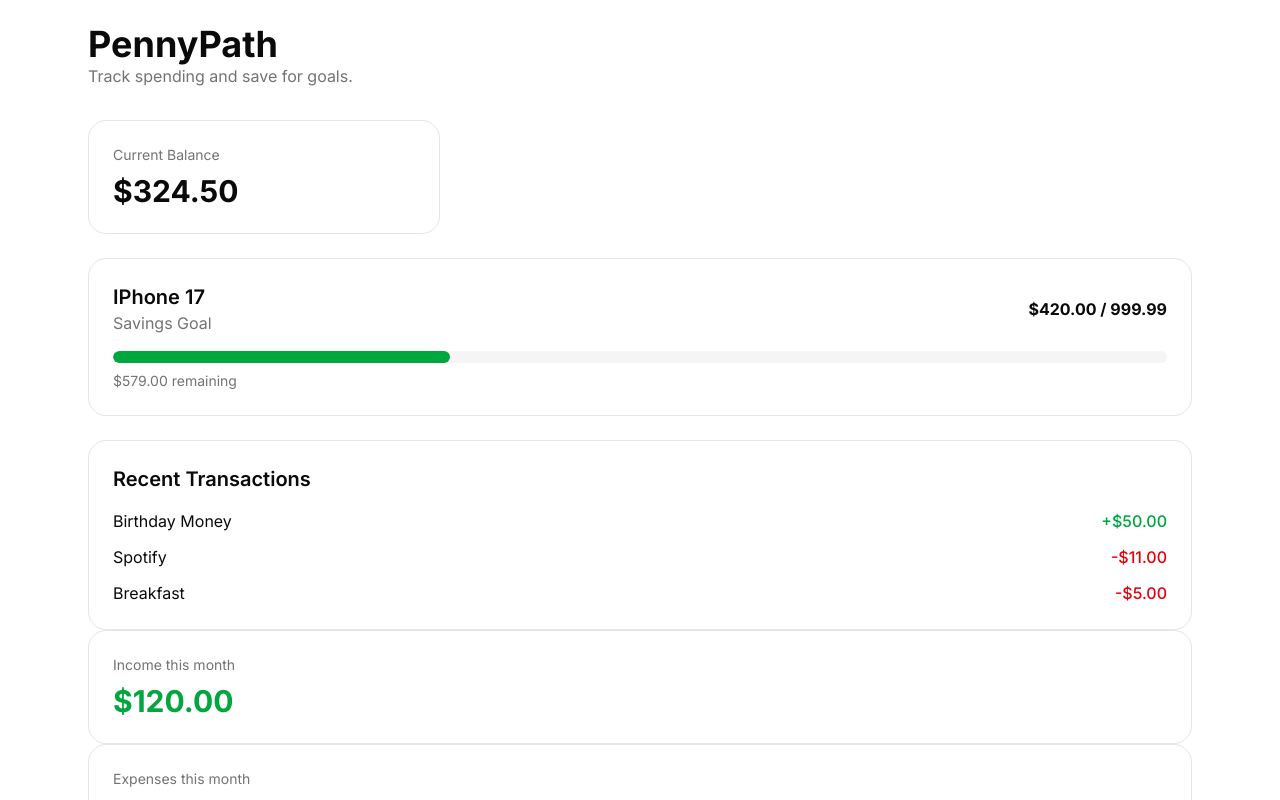
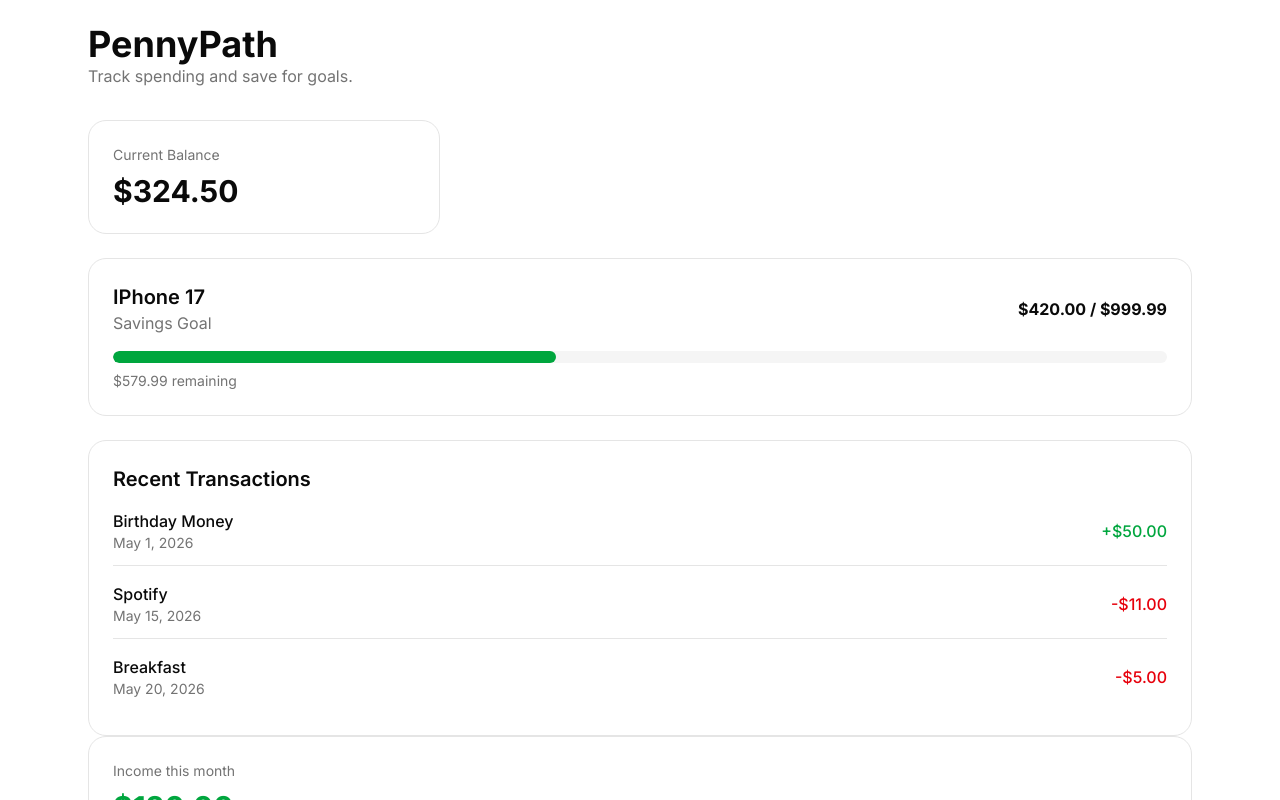
Before and after one commit to d3monas/DimeTrack, a Next.js app: page / in a window 1280 px wide. Shown: the top 800 px of the page. Built offline with nearby package versions, Linux system fonts and the light colour scheme.

Commit message:
feat: add transaction tracking and dynamic goal display

```diff
--- a/app/page.tsx
+++ b/app/page.tsx
@@ -1,4 +1,38 @@
 export default function Home() {
+
+  const transactions = [
+    {
+      id: 1,
+      description: "Birthday Money",
+      amount: 50,
+      type: "income",
+      date: "May 1, 2026",
+    },
+    {
+      id: 2,
+      description: "Spotify",
+      amount: 11,
+      type: "expense",
+      date: "May 15, 2026",
+    },
+    {
+      id: 3,
+      description: "Breakfast",
+      amount: 5,
+      type: "expense",
+      date: "May 20, 2026",
+    },
+  ]
+
+  const goal = {
+    name: "IPhone 17",
+    currentAmount: 420,
+    targetAmount: 999.99,
+  }
+
+  const progress = (goal.currentAmount / goal.targetAmount) * 100
+  const remaining = goal.targetAmount - goal.currentAmount
+
   return (
     <main className="min-h-screen bg-background">
       <div className="mx-auto max-w-6xl p-6">
@@ -18,44 +52,42 @@ export default function Home() {
         <div className="mt-6 rounded-2xl border p-6">
           <div className="flex items-center justify-between">
             <div>
-              <h2 className="text-xl font-semibold">IPhone 17</h2>
+              <h2 className="text-xl font-semibold">{goal.name}</h2>
               <p className="text-muted-foreground">Savings Goal</p>
             </div>
 
-            <p className="font-bold">$420.00 / 999.99</p>
+            <p className="font-bold">${goal.currentAmount.toFixed(2)} / ${goal.targetAmount.toFixed(2)}</p>
         </div>
 
         <div className="mt-4 h-3 overflow-hidden rounded-full bg-muted">
           <div
             className="h-full rounded-full bg-green-600"
-            style={{ width: "32%" }}
-            />
+            style={{ width: `${progress}%` }}
+          />
         </div>
 
-        <p className="mt-2 text-sm text-muted-foreground">$579.00 remaining</p>
+        <p className="mt-2 text-sm text-muted-foreground">${remaining.toFixed(2)} remaining</p>
         </div>
 
       {/* Recent transactions card */}
-      <div className="mt-6 rounded-2xl border p-6">
-        <h2 className="mb-4 text-xl font-semibold">Recent Transactions</h2>
+        <div className="mt-6 rounded-2xl border p-6">
+          <h2 className="mb-4 text-xl font-semibold">Recent Transactions</h2>
 
-        <div className="space-y-3">
-          <div className="flex justify-between">
-            <span>Birthday Money</span>
-            <span className="font-medium text-green-600">+$50.00</span>
-          </div>
+          <div className="space-y-4">
+            {transactions.map((transaction) => (
+              <div key={transaction.id} className="flex items-center justify-between border-b pb-3 last:border-0">
+                <div>
+                  <p className="font-medium">{transaction.description}</p>
+                  <p className="text-sm text-muted-foreground">{transaction.date}</p>
+                </div>
 
-          <div className="flex justify-between">
-            <span>Spotify</span>
-            <span className="font-medium text-red-600">-$11.00</span>
-          </div>
-
-          <div className="flex justify-between">
-            <span>Breakfast</span>
-            <span className="font-medium text-red-600">-$5.00</span>
+                <span className={`font-medium ${transaction.type === "income" ? "text-green-600" : "text-red-600"}`}>
+                  {transaction.type === "income" ? "+" : "-"}${transaction.amount.toFixed(2)}
+                </span>
+              </div>
+            ))}
           </div>
         </div>
-      </div>
 
         <div className="rounded-2xl border p-6">
           <p className="text-sm text-muted-foreground">Income this month</p>
```
